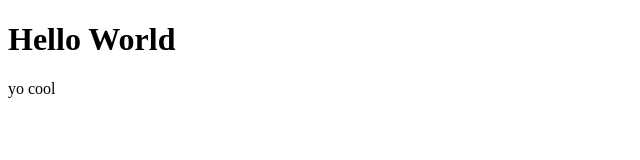
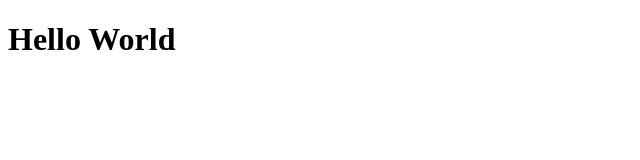
Before and after one commit to lcymburajr/s3_static_website, a plain HTML site: page index.html in a window 1280 px wide. Shown: the full height of the page, 0-640 px from the left. Drawn offline with Linux system fonts and the light colour scheme.

Commit message:
final step

```diff
--- a/index.html
+++ b/index.html
@@ -8,6 +8,5 @@
 </head>
 <body>
     <h1>Hello World</h1>
-    <p>yo cool</p>
 </body>
 </html>
```
